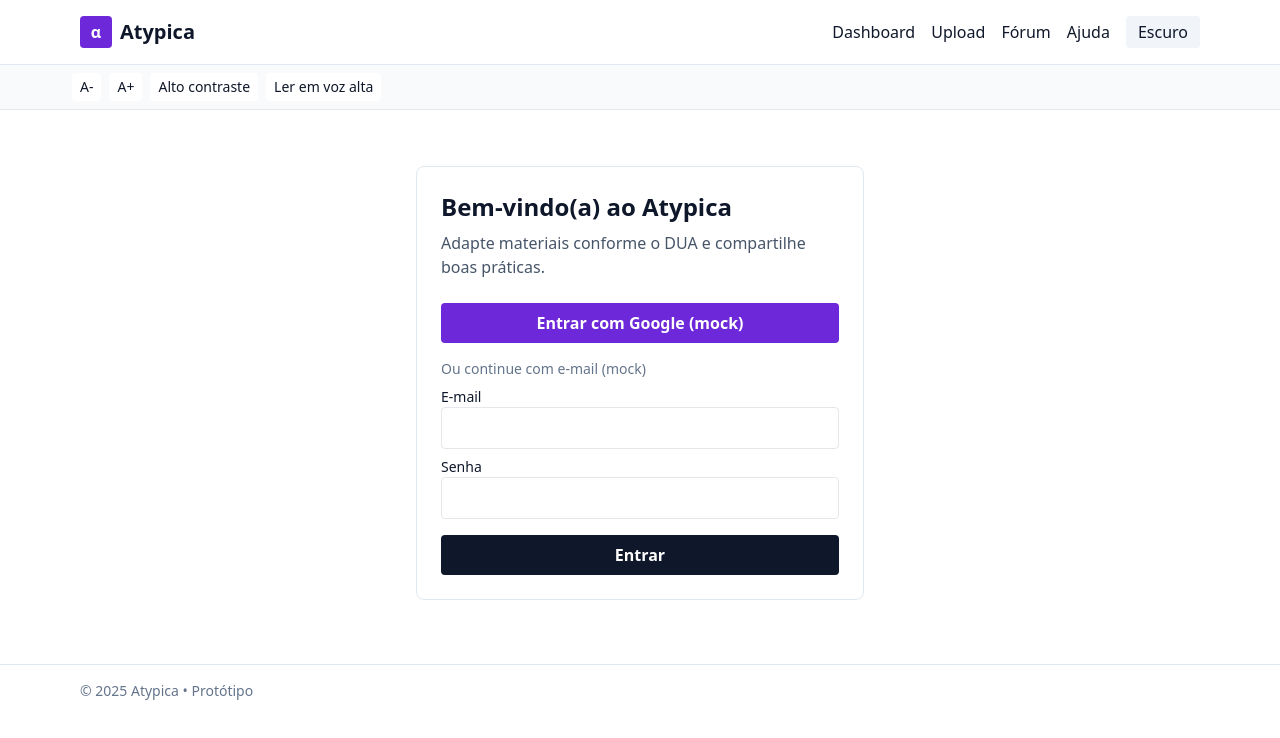
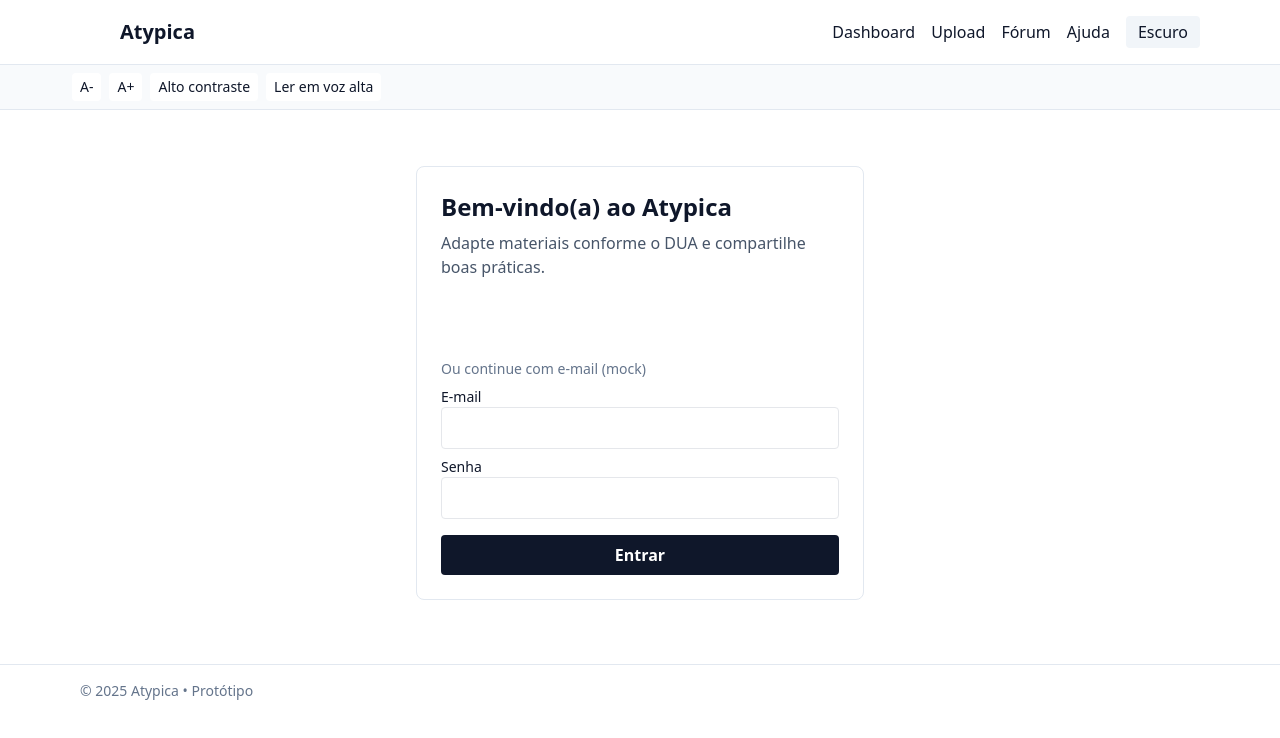
Before and after one commit to guilhermeavarella/atypica-frontend, a React (Vite) app: page / in a window 1280 px wide. Shown: the top 738 px of the page. Built offline with nearby package versions, Linux system fonts and the light colour scheme.

Commit message:
feat: color variables

```diff
--- a/src/index.css
+++ b/src/index.css
@@ -1,3 +1,4 @@
+@import "./styles/colors.css";
 @tailwind base;
 @tailwind components;
 @tailwind utilities;
--- /dev/null
+++ b/src/styles/colors.css
@@ -0,0 +1,19 @@
+:root {
+  /* Brand */
+  --brand-primary: #7651E9;
+  --brand-primary-light: #9E7FFF;
+  --brand-secondary: #FDC77F;
+
+  /* Content */
+  --content-primary: #464646;
+  --content-secondary: #686D7C;
+  --content-tertiary: #9A9BBB;
+  --content-light: #D4D5F9;
+  --content-inverse: #FFFFFF;
+
+  /* Background */
+  --background-fixed-white: #FFFFFF;
+  --background-yellow: #FFF9EC;
+  --background-purple: #F2ECFF;
+  --background-purple-light: #F8F4FF;
+}
--- a/tailwind.config.js
+++ b/tailwind.config.js
@@ -9,9 +9,23 @@ export default {
     extend: {
       colors: {
         brand: {
-          DEFAULT: '#6D28D9',
-          dark: '#4C1D95'
-        }
+          primary: "var(--brand-primary)",
+          "primary-light": "var(--brand-primary-light)",
+          secondary: "var(--brand-secondary)",
+        },
+        content: {
+          primary: "var(--content-primary)",
+          secondary: "var(--content-secondary)",
+          tertiary: "var(--content-tertiary)",
+          light: "var(--content-light)",
+          inverse: "var(--content-inverse)",
+        },
+        background: {
+          "fixed-white": "var(--background-fixed-white)",
+          yellow: "var(--background-yellow)",
+          purple: "var(--background-purple)",
+          "purple-light": "var(--background-purple-light)",
+        },
       }
     }
   },
```
